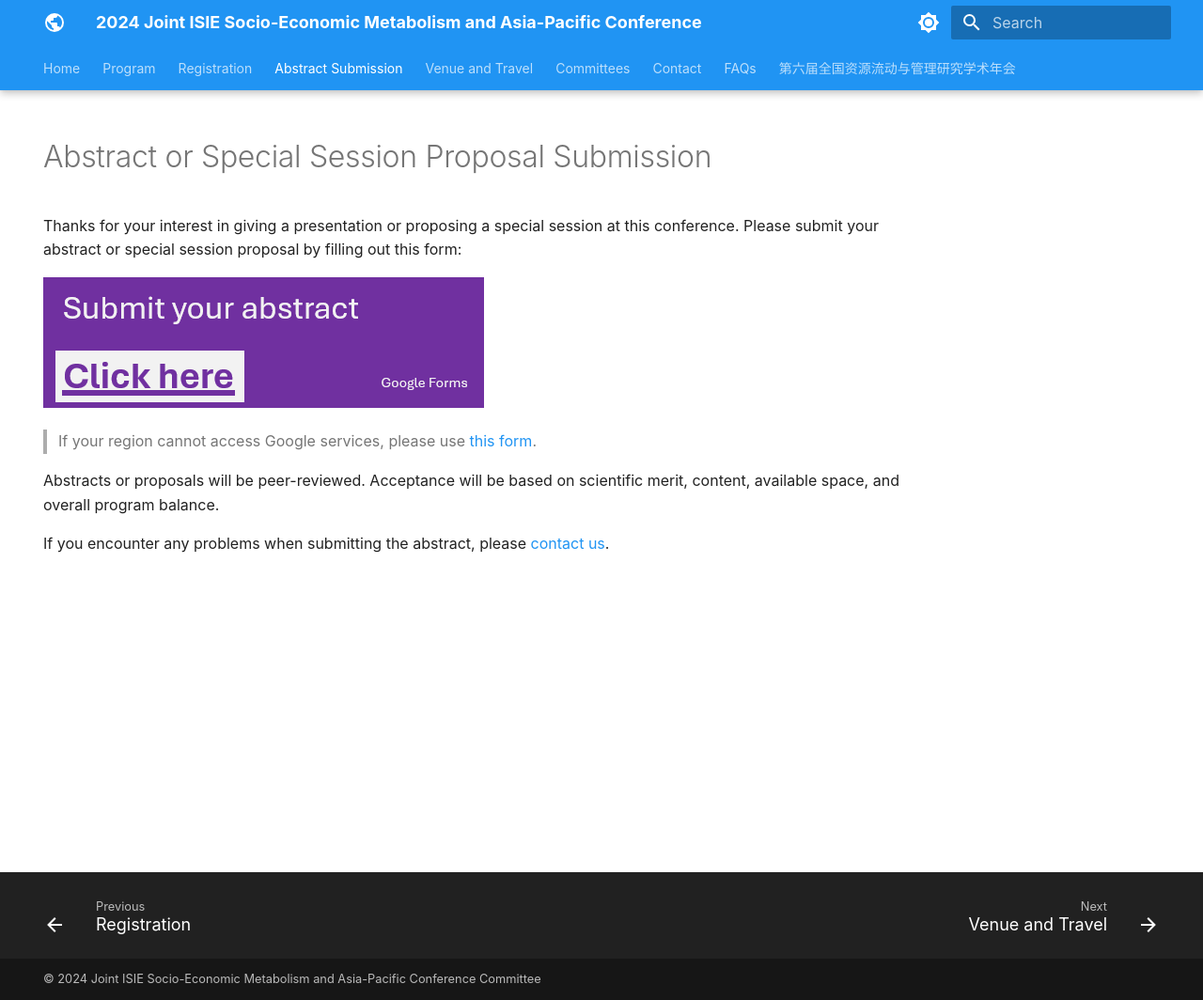
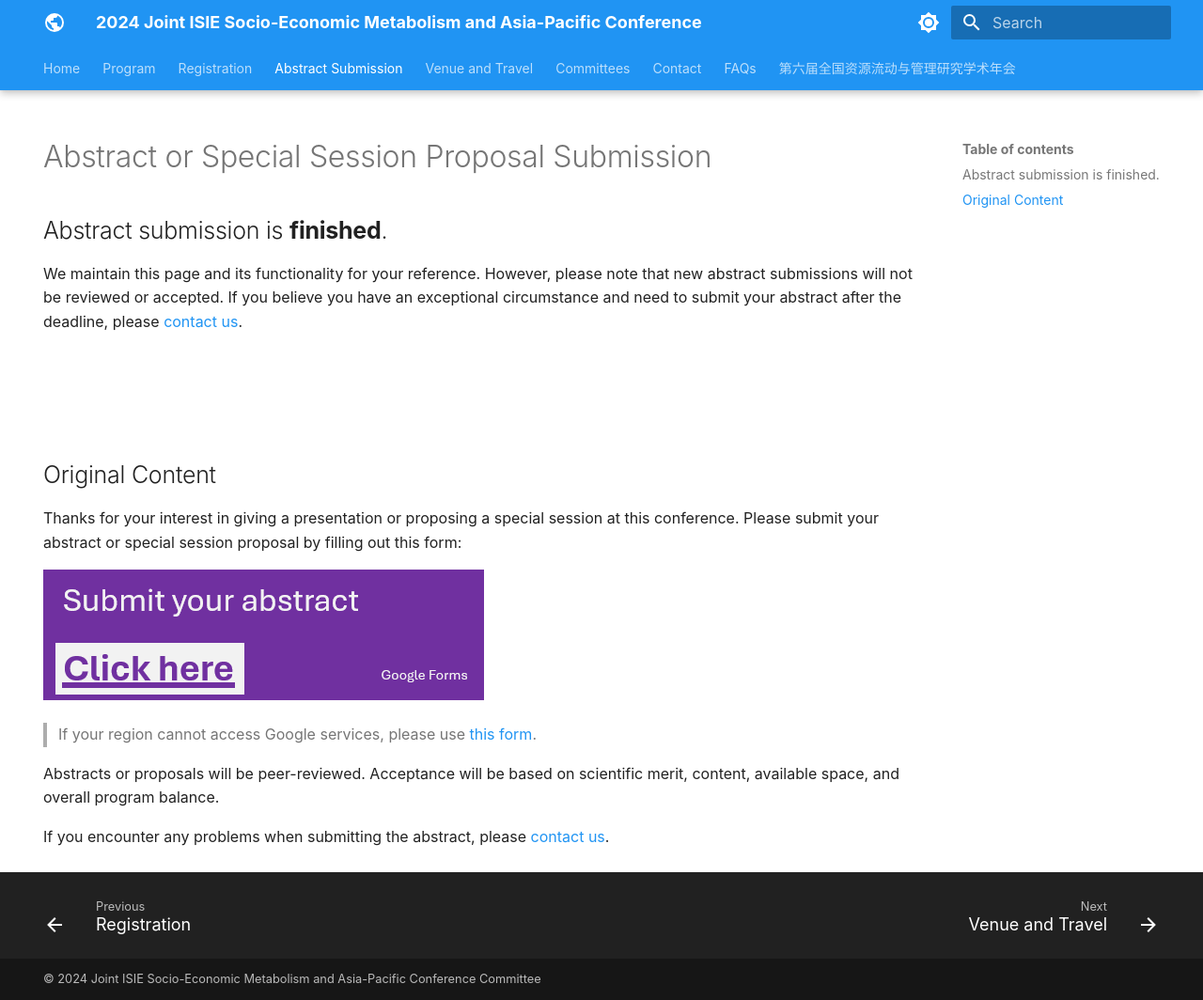
Before and after one commit to Admittedly-Goat/isiesem2024.net.github.io, an MkDocs documentation site: the page built from docs/Program/Abstract.md, in a window 1280 px wide and 1064 px high. Shown: the whole window at 94% size. Built offline with MkDocs 1.6.1 and Material for MkDocs 9.7.7, drawn with Linux system fonts in a browser that asks for light colours.

Commit message:
abstract submission finished

```diff
--- a/docs/Program/Abstract.md
+++ b/docs/Program/Abstract.md
@@ -5,8 +5,18 @@ hide:
 
 # Abstract or Special Session Proposal Submission
 
+## Abstract submission is **finished**.
+
+We maintain this page and its functionality for your reference. However, please note that new abstract submissions will not be reviewed or accepted. If you believe you have an exceptional circumstance and need to submit your abstract after the deadline, please [contact us](../Contact/index.md).
+
+<br>
+<br>
+<br>
+
 <!-- This page has hyperlink in /program/index.md -->
 <!-- 本页在 /program/index.md 中有超链接 -->
+
+## Original Content
 
 Thanks for your interest in giving a presentation or proposing a special session at this conference. Please submit your abstract or special session proposal by filling out this form:
 
```
Also changed, not shown: docs/Program/index.md (+2 -2 lines), docs/index.md (+3 -3 lines).
